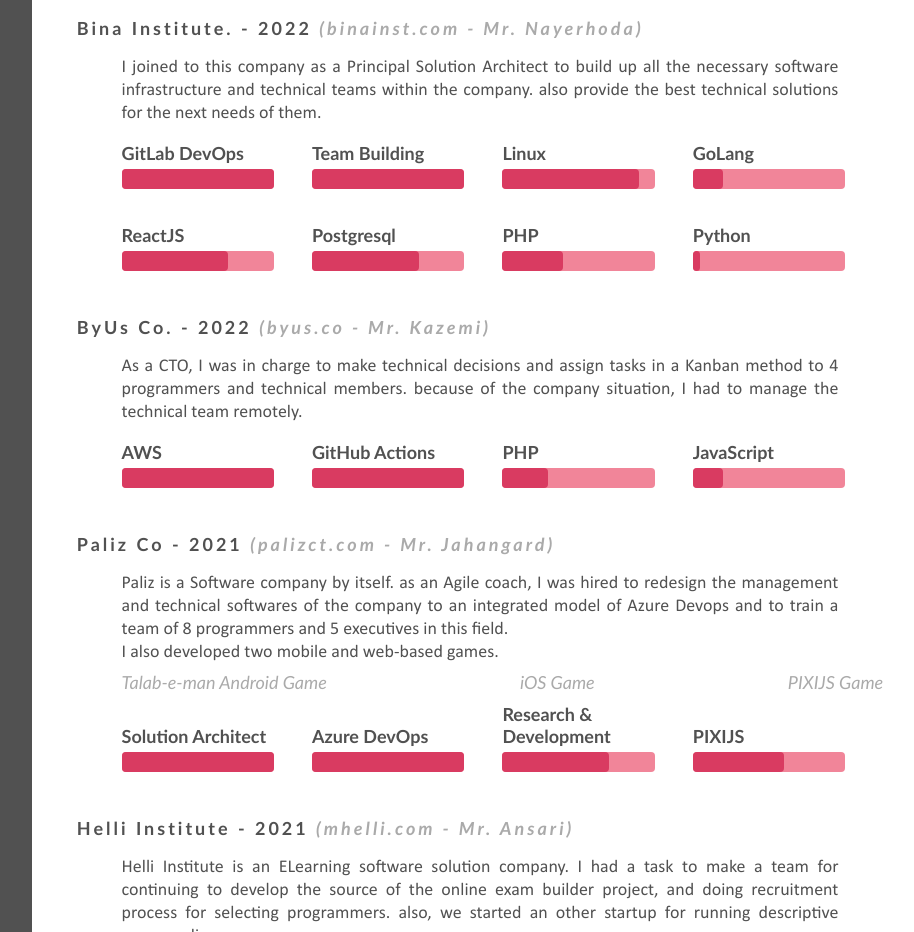
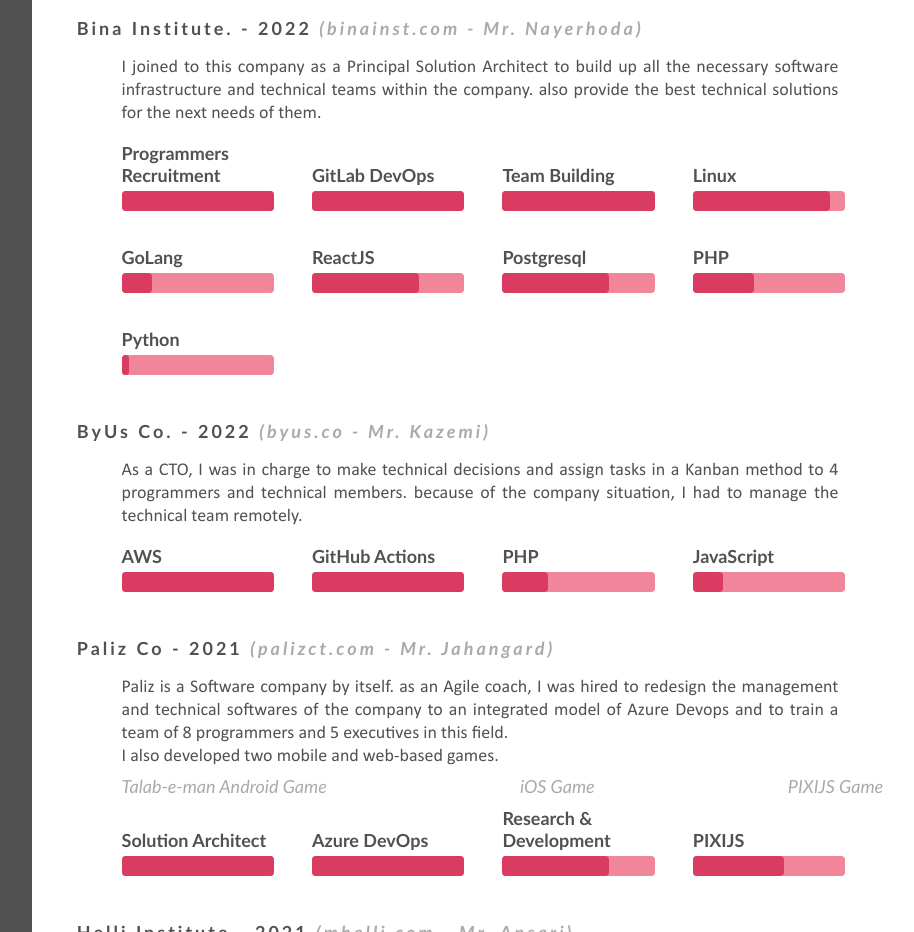
Before and after one commit to MESepehr/MESepehr.github.io, a plain HTML site: page index.html in a window 1280 px wide. Shown: the part 1242-2174 px from the top of the page, without its empty margins (352-1266 px from the left). Drawn offline with Linux system fonts and the light colour scheme.

Commit message:
Recruitment job added

```diff
--- a/index.html
+++ b/index.html
@@ -120,6 +120,10 @@
                 <div id="title2">Bina Institute. - 2022    <a target="_blank" id="web_page" href="https://binainst.com/">(binainst.com - Mr. Nayerhoda)</a></div>
                 <p id="detail">I joined to this company as a Principal Solution Architect to build up all the necessary software infrastructure and technical teams within the company. also provide the best technical solutions for the next needs of them.</p>
                 <div id="status_box">
+                    <div id="status_bar">
+                        <h4>Programmers Recruitment</h4>
+                        <div><div class="p100"></div></div>
+                    </div>
                     <div id="status_bar">
                         <h4>GitLab DevOps</h4>
                         <div><div class="p100"></div></div>
--- a/sitemap.xml
+++ b/sitemap.xml
@@ -1,7 +1,7 @@
 <urlset xmlns="http://www.sitemaps.org/schemas/sitemap/0.9">
    <url>
       <loc>https://ebrahimsepehr.ir/index.html</loc>
-      <lastmod>2022-07-01</lastmod>
+      <lastmod>2022-07-03</lastmod>
       <changefreq>monthly</changefreq>
       <priority>1.0</priority>
    </url>
```
